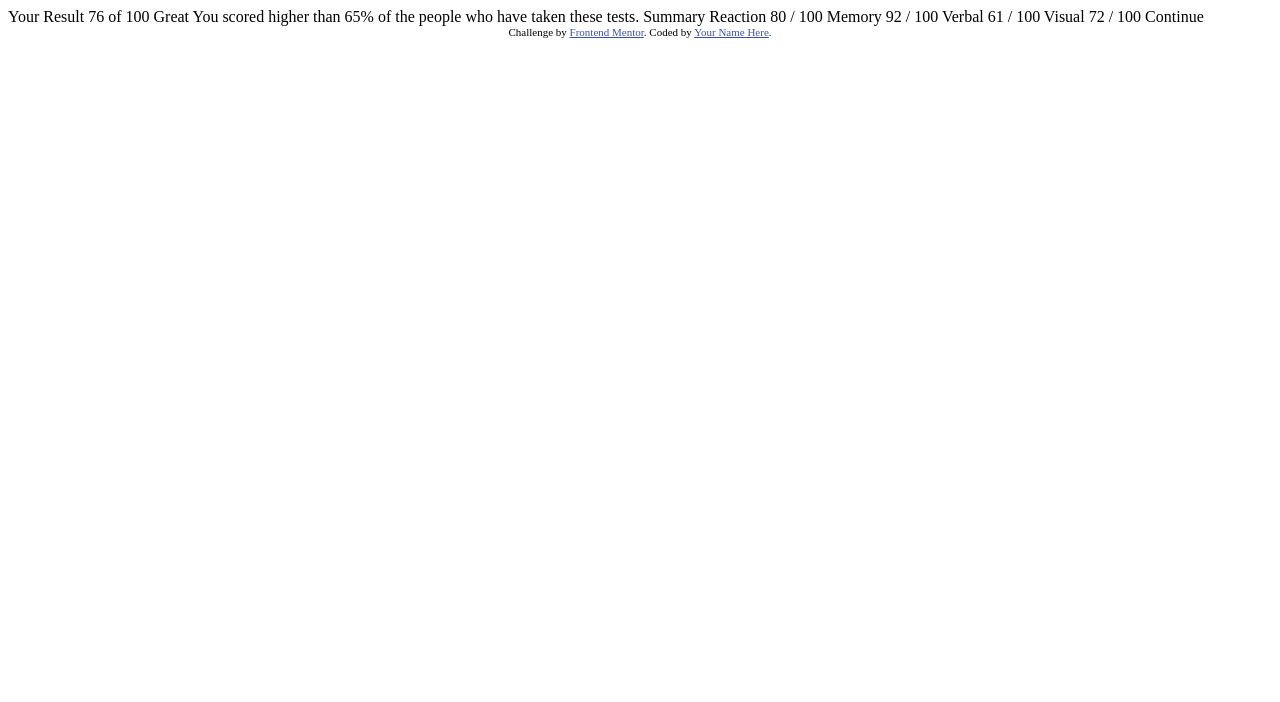
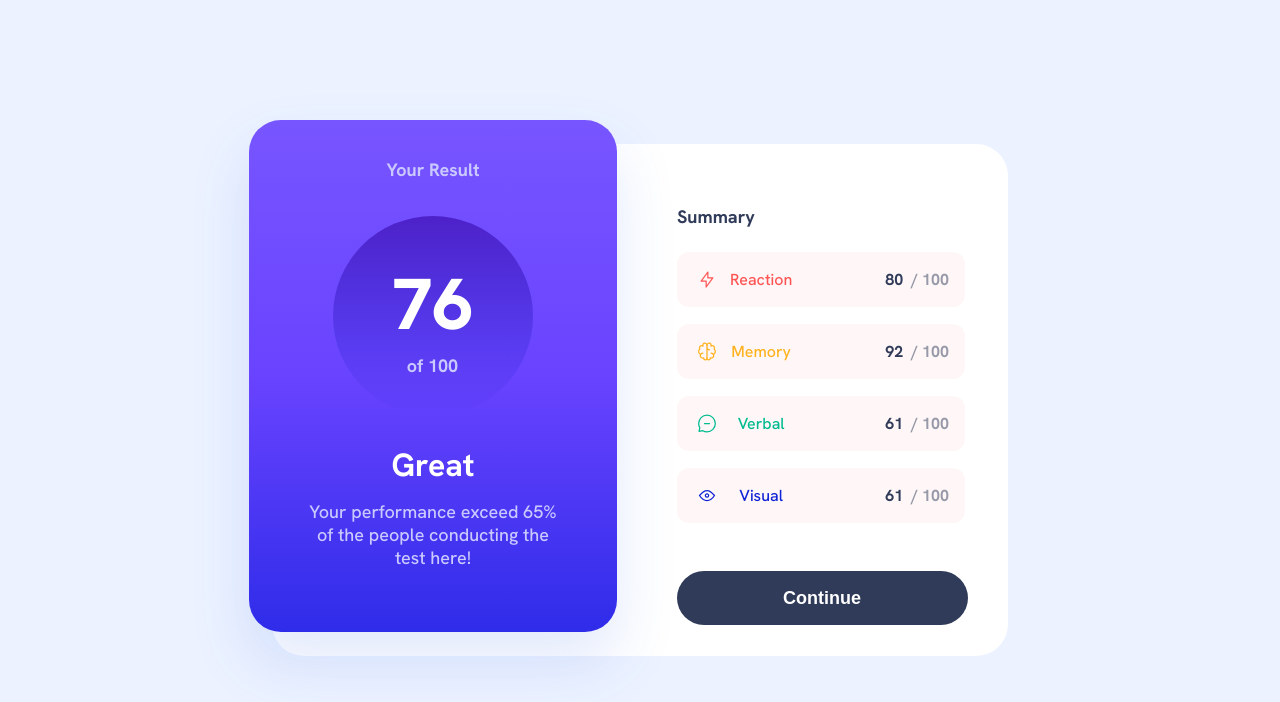
Before and after one commit to giochili/agouni-results-summary, a plain HTML site: page index.html in a window 1280 px wide. Drawn offline with Linux system fonts and the light colour scheme.

Commit message:
finished work

```diff
--- /dev/null
+++ b/index.css
@@ -0,0 +1,238 @@
+@import url("https://fonts.googleapis.com/css2?family=Hanken+Grotesk:ital,wght@0,100..900;1,100..900&display=swap");
+* {
+  margin: 0;
+  padding: 0;
+  box-sizing: border-box;
+}
+body {
+  font-family: "Hanken Grotesk", sans-serif;
+  width: 100vw;
+  height: 100vh;
+  display: flex;
+  flex-direction: column;
+  align-items: center;
+  background-color: #ecf2ff;
+}
+.result-container {
+  display: flex;
+  flex-direction: column;
+  align-items: center;
+  padding: 24px 57px 40px 58px;
+  box-shadow: 0 30px 60px 0 rgba(61, 108, 236, 0.15);
+  background-image: linear-gradient(to bottom, #75f, #6943ff, #2f2ce9);
+  width: 375px;
+  height: 356px;
+  border-radius: 0 0 32px 32px;
+}
+.result-alert {
+  font-size: 18px;
+  font-weight: bold;
+  font-stretch: normal;
+  font-style: normal;
+  line-height: normal;
+  letter-spacing: normal;
+  text-align: center;
+  color: #cac9ff;
+  margin-bottom: 24px;
+}
+.point-container {
+  padding: 25px 39px 22px 38px;
+  background-image: linear-gradient(
+    to bottom,
+    #4d21c9,
+    rgba(63, 33, 201, 0.64),
+    rgba(37, 33, 201, 0.25),
+    rgba(37, 33, 201, 0)
+  );
+  border-radius: 100%;
+  margin-bottom: 24px;
+}
+.actual-points {
+  font-size: 56px;
+  font-weight: 800;
+  font-stretch: normal;
+  font-style: normal;
+  line-height: 1.29;
+  letter-spacing: normal;
+  text-align: center;
+  color: #fff;
+}
+.out-of {
+  font-size: 16px;
+  font-weight: bold;
+  font-stretch: normal;
+  font-style: normal;
+  line-height: normal;
+  letter-spacing: normal;
+  text-align: left;
+  color: #cac9ff;
+}
+.result-evaluation {
+  font-size: 24px;
+  font-weight: bold;
+  font-stretch: normal;
+  font-style: normal;
+  line-height: normal;
+  letter-spacing: normal;
+  text-align: center;
+  color: #fff;
+  margin-bottom: 8px;
+}
+.more-info {
+  font-size: 16px;
+  font-weight: 500;
+  font-stretch: normal;
+  font-style: normal;
+  line-height: normal;
+  letter-spacing: normal;
+  text-align: center;
+  color: #cac9ff;
+}
+.summary-container {
+  display: flex;
+  flex-direction: column;
+  background-color: #fff;
+}
+.judges-desicion {
+  display: flex;
+  flex-direction: column;
+  align-items: flex-start;
+  padding: 24px 30px 30px 30px;
+}
+.summaraiser {
+  font-size: 18px;
+  font-weight: bold;
+  font-stretch: normal;
+  font-style: normal;
+  line-height: normal;
+  letter-spacing: normal;
+  text-align: left;
+  color: #303b59;
+  margin-bottom: 24px;
+}
+.reaction {
+  display: flex;
+  width: 100%;
+  padding: 17px 16px 17px 20px;
+  justify-content: space-between;
+  border-radius: 12px;
+  background-color: #fff7f7;
+  margin-bottom: 16px;
+}
+.reaction-point {
+  margin-right: 8px;
+  opacity: 1 !important;
+  color: #303b59;
+  font-size: 16px;
+}
+.reaction-overall {
+  color: rgba(48, 59, 89, 0.5); /* Set color with transparency */
+  font-size: 16px;
+  font-weight: bold;
+}
+.reaction-overall .reaction-point {
+  opacity: 1 !important; /* Ensure it has full opacity */
+}
+.react-header {
+  font-size: 16px;
+  font-weight: 500;
+  font-stretch: normal;
+  font-style: normal;
+  line-height: normal;
+  letter-spacing: normal;
+  text-align: left;
+  color: #f55;
+  margin-right: 110px;
+}
+.Continue-btn {
+  width: 100%;
+  border: none;
+  padding: 17px 120px 16px;
+  border-radius: 128px;
+  background-color: #303b59;
+  font-size: 18px;
+  font-weight: bold;
+  font-stretch: normal;
+  font-style: normal;
+  line-height: normal;
+  letter-spacing: normal;
+  text-align: right;
+  color: #fff;
+}
+.Continue-btn:hover {
+  cursor: pointer;
+  background-image: linear-gradient(to bottom, #75f, #6943ff, #2f2ce9);
+}
+@media only screen and (min-width: 1000px) {
+  body {
+    align-items: center;
+    justify-content: center;
+  }
+  .reaction {
+    margin-bottom: 17px;
+    width: 288px;
+  }
+  .summary-container {
+    flex-direction: row;
+    position: relative;
+    width: 736px;
+    height: 512px;
+    padding: 37px 40px 47px 375px;
+    border-radius: 32px;
+  }
+  .summary-container:hover .result-container {
+    top: 0;
+    left: 0;
+    transition: 0.5s ease-in;
+    cursor: pointer;
+  }
+
+  .summary-container:hover {
+    cursor: pointer;
+  }
+  .react-header {
+    margin-right: 80px;
+  }
+  .result-container {
+    position: absolute;
+    left: -23px;
+    top: -24px;
+    width: 368px;
+    height: 100%;
+    border-radius: 32px;
+  }
+  .Continue-btn {
+    margin-top: 24px;
+    align-content: center;
+    padding: 17px 107px 16px 106px;
+  }
+  .result-container {
+    padding: 38px 54px 46px;
+  }
+  .result-alert {
+    margin-bottom: 35px;
+  }
+  .point-container {
+    width: 200px;
+    height: 200px;
+    display: flex;
+    flex-direction: column;
+    align-items: center;
+    justify-content: center;
+    margin-bottom: 28px;
+  }
+  .actual-points {
+    font-size: 72px;
+    margin-bottom: 4px;
+  }
+  .out-of {
+    font-size: 18px;
+  }
+  .result-evaluation {
+    font-size: 32px;
+    margin-bottom: 14px;
+  }
+  .more-info {
+    font-size: 18px;
+  }
+}
--- a/index.html
+++ b/index.html
@@ -1,47 +1,65 @@
 <!DOCTYPE html>
 <html lang="en">
   <head>
-  <meta charset="UTF-8">
-  <meta name="viewport" content="width=device-width, initial-scale=1.0"> <!-- displays site properly based on user's device -->
+    <meta charset="UTF-8" />
+    <meta name="viewport" content="width=device-width, initial-scale=1.0" />
+    <!-- displays site properly based on user's device -->
 
-  <link rel="icon" type="image/png" sizes="32x32" href="./assets/images/favicon-32x32.png">
+    <link
+      rel="icon"
+      type="image/png"
+      sizes="32x32"
+      href="./assets/images/favicon-32x32.png"
+    />
+    <link rel="stylesheet" href="index.css" />
 
     <title>Frontend Mentor | Results summary component</title>
-
-  <!-- Feel free to remove these styles or customise in your own stylesheet 👍 -->
-  <style>
-    .attribution { font-size: 11px; text-align: center; }
-    .attribution a { color: hsl(228, 45%, 44%); }
-  </style>
   </head>
   <body>
-
-  Your Result
-  76
-  of 100
-
-  Great
-  You scored higher than 65% of the people who have taken these tests.
-
-  Summary
-
-  Reaction
-  80 / 100
-
-  Memory
-  92 / 100
-
-  Verbal
-  61 / 100
-
-  Visual
-  72 / 100
-
-  Continue
-
-  <div class="attribution">
-    Challenge by <a href="https://www.frontendmentor.io?ref=challenge" target="_blank">Frontend Mentor</a>.
-    Coded by <a href="#">Your Name Here</a>.
+    <div class="summary-container">
+      <div class="result-container">
+        <h3 class="result-alert">Your Result</h3>
+        <div class="point-container">
+          <strong class="actual-points">76</strong>
+          <p class="out-of">of 100</p>
+        </div>
+        <h1 class="result-evaluation">Great</h1>
+        <p class="more-info">
+          Your performance exceed 65% of the people conducting the test here!
+        </p>
+      </div>
+      <div class="judges-desicion">
+        <h1 class="summaraiser">Summary</h1>
+        <div class="reaction">
+          <img src="./assets/images/icon-reaction.svg" alt="icon-reaction" />
+          <p class="react-header">Reaction</p>
+          <p class="reaction-overall">
+            <strong class="reaction-point">80</strong>/ 100
+          </p>
+        </div>
+        <div class="reaction">
+          <img src="./assets/images/icon-memory.svg" alt="icon-memory" />
+          <p class="react-header" style="color: #ffb21e">Memory</p>
+          <p class="reaction-overall">
+            <strong class="reaction-point">92</strong>/ 100
+          </p>
+        </div>
+        <div class="reaction">
+          <img src="./assets/images/icon-verbal.svg" alt="icon-verbal" />
+          <p class="react-header" style="color: #00bb8f">Verbal</p>
+          <p class="reaction-overall">
+            <strong class="reaction-point">61</strong>/ 100
+          </p>
+        </div>
+        <div class="reaction" style="margin-bottom: 24px">
+          <img src="./assets/images/icon-visual.svg" alt="icon-visual" />
+          <p class="react-header" style="color: #1125d6">Visual</p>
+          <p class="reaction-overall">
+            <strong class="reaction-point">61</strong>/ 100
+          </p>
+        </div>
+        <button class="Continue-btn">Continue</button>
+      </div>
     </div>
   </body>
 </html>
```
Lines whose indentation alone changed are shown as unchanged.
